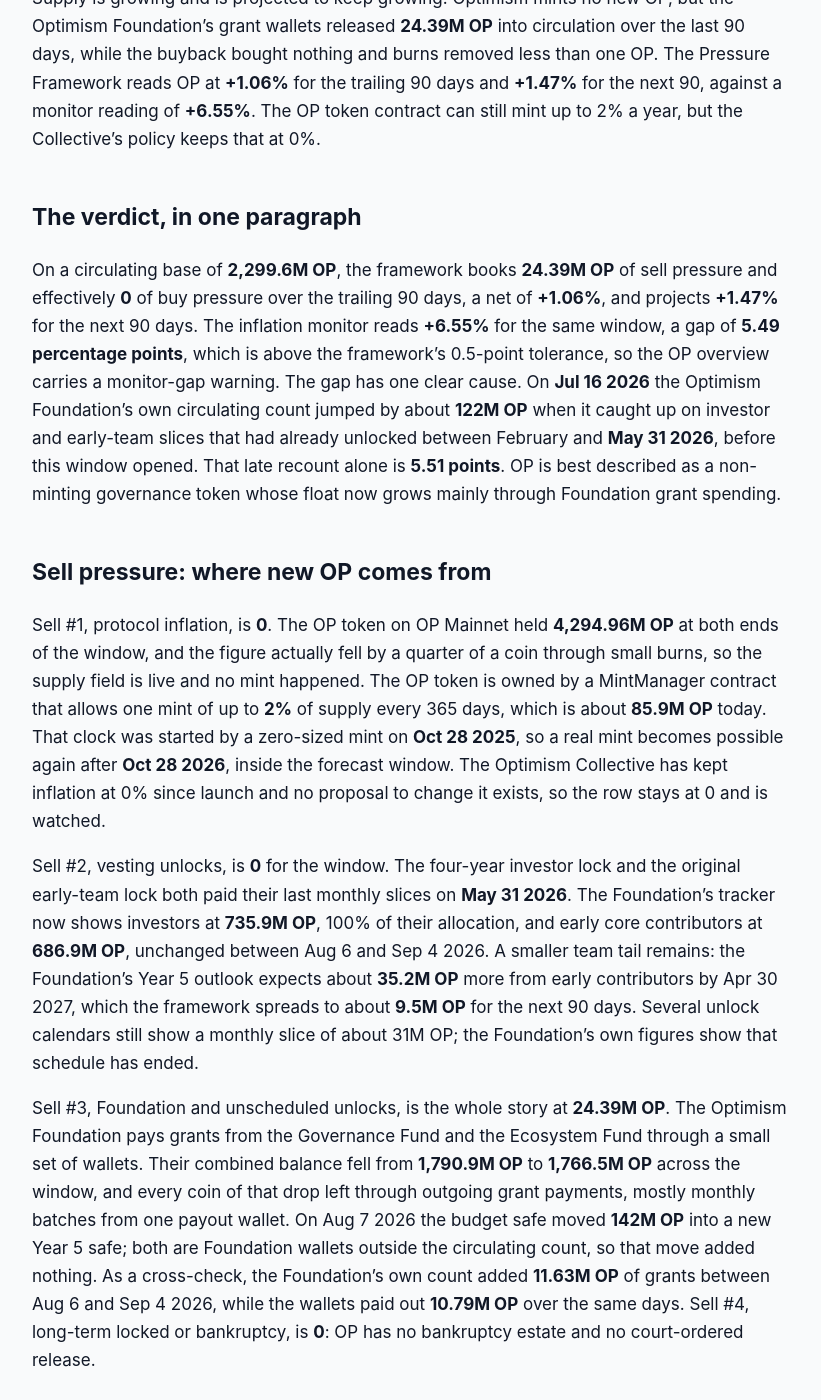
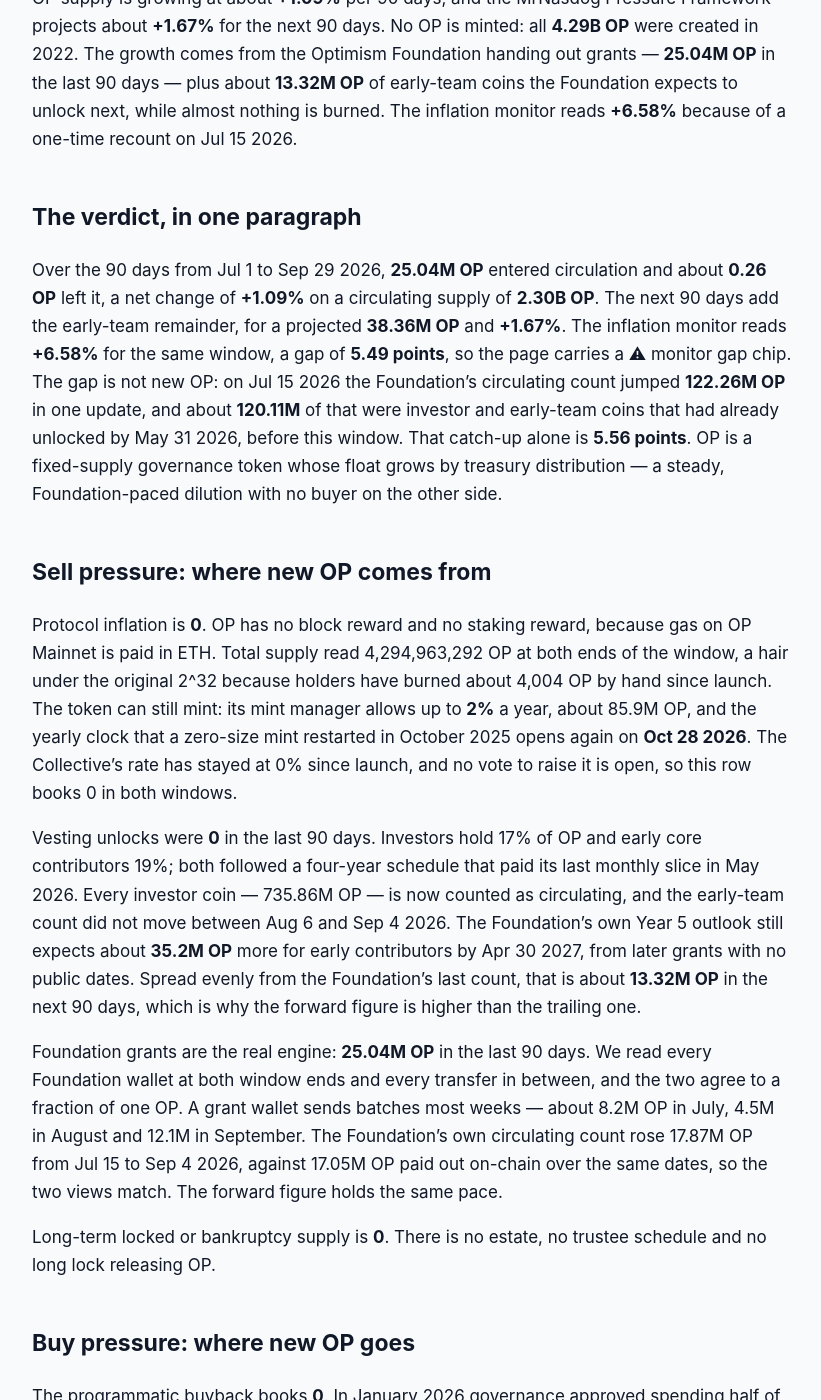
Before and after one commit to jeevansongmy-spec/mrnasdog-articles, a Jekyll site: the page built from crypto/optimism-pressure-framework.md, in a window 1280 px wide and 1400 px high, scrolled down 258 px. Shown: the whole window, without its empty margins (228-1049 px from the left). Built offline with Jekyll 4.4.1, drawn with Linux system fonts in a browser that asks for light colours; some of the changed text lies outside the part shown.

Commit message:
publish: crypto/optimism-pressure-framework

```diff
--- a/crypto/optimism-pressure-framework.md
+++ b/crypto/optimism-pressure-framework.md
@@ -1,6 +1,6 @@
 ---
 title:         "OP Inflation Analysis · September 2026 · Supply growing · projected to keep growing"
-description:   "OP supply grows 1.06% over 90 days as Foundation grants release 24.4M tokens while nothing is minted. See the full Pressure Framework ledger and risks."
+description:   "OP supply is growing: no OP is minted, but Foundation grants put 25.04M OP on the market in 90 days, +1.09% net, about +1.67% next as early-team coins unlock."
 canonical_url: "https://mrnasdog.com/research/optimism/inflation"
 tags:          ["crypto", "op", "optimism", "layer2"]
 published:     true
@@ -10,44 +10,46 @@ Originally published at [OP Inflation Analysis · September 2026 · Supply growi
 
 # OP Inflation Analysis · September 2026 · Supply growing · projected to keep growing
 
-Supply is growing and is projected to keep growing. Optimism mints no new OP, but the Optimism Foundation's grant wallets released **24.39M OP** into circulation over the last 90 days, while the buyback bought nothing and burns removed less than one OP. The Pressure Framework reads OP at **+1.06%** for the trailing 90 days and **+1.47%** for the next 90, against a monitor reading of **+6.55%**. The OP token contract can still mint up to 2% a year, but the Collective's policy keeps that at 0%.
+OP supply is growing at about **+1.09%** per 90 days, and the MrNasdog Pressure Framework projects about **+1.67%** for the next 90 days. No OP is minted: all **4.29B OP** were created in 2022. The growth comes from the Optimism Foundation handing out grants — **25.04M OP** in the last 90 days — plus about **13.32M OP** of early-team coins the Foundation expects to unlock next, while almost nothing is burned. The inflation monitor reads **+6.58%** because of a one-time recount on Jul 15 2026.
 
 ## The verdict, in one paragraph
 
-On a circulating base of **2,299.6M OP**, the framework books **24.39M OP** of sell pressure and effectively **0** of buy pressure over the trailing 90 days, a net of **+1.06%**, and projects **+1.47%** for the next 90 days. The inflation monitor reads **+6.55%** for the same window, a gap of **5.49 percentage points**, which is above the framework's 0.5-point tolerance, so the OP overview carries a monitor-gap warning. The gap has one clear cause. On **Jul 16 2026** the Optimism Foundation's own circulating count jumped by about **122M OP** when it caught up on investor and early-team slices that had already unlocked between February and **May 31 2026**, before this window opened. That late recount alone is **5.51 points**. OP is best described as a non-minting governance token whose float now grows mainly through Foundation grant spending.
+Over the 90 days from Jul 1 to Sep 29 2026, **25.04M OP** entered circulation and about **0.26 OP** left it, a net change of **+1.09%** on a circulating supply of **2.30B OP**. The next 90 days add the early-team remainder, for a projected **38.36M OP** and **+1.67%**. The inflation monitor reads **+6.58%** for the same window, a gap of **5.49 points**, so the page carries a ⚠ monitor gap chip. The gap is not new OP: on Jul 15 2026 the Foundation's circulating count jumped **122.26M OP** in one update, and about **120.11M** of that were investor and early-team coins that had already unlocked by May 31 2026, before this window. That catch-up alone is **5.56 points**. OP is a fixed-supply governance token whose float grows by treasury distribution — a steady, Foundation-paced dilution with no buyer on the other side.
 
 ## Sell pressure: where new OP comes from
 
-Sell #1, protocol inflation, is **0**. The OP token on OP Mainnet held **4,294.96M OP** at both ends of the window, and the figure actually fell by a quarter of a coin through small burns, so the supply field is live and no mint happened. The OP token is owned by a MintManager contract that allows one mint of up to **2%** of supply every 365 days, which is about **85.9M OP** today. That clock was started by a zero-sized mint on **Oct 28 2025**, so a real mint becomes possible again after **Oct 28 2026**, inside the forecast window. The Optimism Collective has kept inflation at 0% since launch and no proposal to change it exists, so the row stays at 0 and is watched.
+Protocol inflation is **0**. OP has no block reward and no staking reward, because gas on OP Mainnet is paid in ETH. Total supply read 4,294,963,292 OP at both ends of the window, a hair under the original 2^32 because holders have burned about 4,004 OP by hand since launch. The token can still mint: its mint manager allows up to **2%** a year, about 85.9M OP, and the yearly clock that a zero-size mint restarted in October 2025 opens again on **Oct 28 2026**. The Collective's rate has stayed at 0% since launch, and no vote to raise it is open, so this row books 0 in both windows.
 
-Sell #2, vesting unlocks, is **0** for the window. The four-year investor lock and the original early-team lock both paid their last monthly slices on **May 31 2026**. The Foundation's tracker now shows investors at **735.9M OP**, 100% of their allocation, and early core contributors at **686.9M OP**, unchanged between Aug 6 and Sep 4 2026. A smaller team tail remains: the Foundation's Year 5 outlook expects about **35.2M OP** more from early contributors by Apr 30 2027, which the framework spreads to about **9.5M OP** for the next 90 days. Several unlock calendars still show a monthly slice of about 31M OP; the Foundation's own figures show that schedule has ended.
+Vesting unlocks were **0** in the last 90 days. Investors hold 17% of OP and early core contributors 19%; both followed a four-year schedule that paid its last monthly slice in May 2026. Every investor coin — 735.86M OP — is now counted as circulating, and the early-team count did not move between Aug 6 and Sep 4 2026. The Foundation's own Year 5 outlook still expects about **35.2M OP** more for early contributors by Apr 30 2027, from later grants with no public dates. Spread evenly from the Foundation's last count, that is about **13.32M OP** in the next 90 days, which is why the forward figure is higher than the trailing one.
 
-Sell #3, Foundation and unscheduled unlocks, is the whole story at **24.39M OP**. The Optimism Foundation pays grants from the Governance Fund and the Ecosystem Fund through a small set of wallets. Their combined balance fell from **1,790.9M OP** to **1,766.5M OP** across the window, and every coin of that drop left through outgoing grant payments, mostly monthly batches from one payout wallet. On Aug 7 2026 the budget safe moved **142M OP** into a new Year 5 safe; both are Foundation wallets outside the circulating count, so that move added nothing. As a cross-check, the Foundation's own count added **11.63M OP** of grants between Aug 6 and Sep 4 2026, while the wallets paid out **10.79M OP** over the same days. Sell #4, long-term locked or bankruptcy, is **0**: OP has no bankruptcy estate and no court-ordered release.
+Foundation grants are the real engine: **25.04M OP** in the last 90 days. We read every Foundation wallet at both window ends and every transfer in between, and the two agree to a fraction of one OP. A grant wallet sends batches most weeks — about 8.2M OP in July, 4.5M in August and 12.1M in September. The Foundation's own circulating count rose 17.87M OP from Jul 15 to Sep 4 2026, against 17.05M OP paid out on-chain over the same dates, so the two views match. The forward figure holds the same pace.
+
+Long-term locked or bankruptcy supply is **0**. There is no estate, no trustee schedule and no long lock releasing OP.
 
 ## Buy pressure: where new OP goes
 
-Buy #1, programmatic buyback, is **0**. Optimism governance approved a buyback in January 2026 that directs half of Superchain revenue into monthly OP purchases. It bought **9.45M OP** in total, and the last batch landed on **May 1 2026**. Nothing was bought in this window. Base, which had produced almost all of the revenue, announced in February 2026 that it would leave the Superchain, and Collective revenue now runs at roughly 20 ETH a month. The bought OP sits unspent in a single wallet and is still counted as circulating, so even when the buyback runs it moves OP within the float rather than removing it.
+The programmatic buyback books **0**. In January 2026 governance approved spending half of Superchain revenue on OP every month for a year, with the coins held in the Collective treasury. Three monthly buys settled between March and May 2026 — **9.45M OP** in all, for about 514 ETH — and that wallet held exactly the same balance at both ends of this window. Base, which paid most of the revenue, left the Superchain in February 2026, and no buy has been reported since the March-revenue purchase. Even when the buyback runs, the coins stay in a wallet that the circulating count already includes, so they do not shrink the float unless they are burned.
 
-Buy #2, protocol fee burn, is effectively **0**. OP has no fee burn. Both burn surfaces were read at both window ends: the supply count fell by **0.25 OP** and the dead address gained **0.01 OP**. Buy #3, Foundation buy, is **0**: no OP flowed back into the Foundation wallets from outside, and the Foundation made no market purchase. Buy #4, new long-term lock, is **0**, because OP has no staking and no new lockup launched.
+The protocol fee burn is effectively **0**: fees on OP Mainnet are paid in ETH, and holders burned only about 0.26 OP by hand in 90 days. There was no Foundation buy outside the buyback, and no new long-term lock: OP has no staking contract that takes coins out of circulation.
 
 ## Foundation and overhang
 
-The overhang on OP is large and almost all of it belongs to the Optimism Foundation. The main treasury safe holds **1,294.0M OP** and did not move once in the window; it is roughly the size of the unspent airdrop and Retro Funding reserves. The budget safe holds **318.5M OP**, the new Year 5 safe **131.4M OP**, and an older grants safe **21.4M OP**. In August 2026 governance approved moving the **546.9M OP** of unspent airdrop tokens into a new Strategic Ecosystem Fund for OP Mainnet and OP Enterprise deals. That vote released nothing by itself, but it gives a large idle pool a spending mandate. About **123.4M OP** of early-contributor tokens are still unvested and held in custody locks that cannot be read on chain. The buyback wallet, at **9.45M OP**, is tracked too. All of these balances are refreshed at every rebuild, and if any Foundation wallet falls by more than its grant payouts explain, that outflow enters Sell #3 at the next refresh.
+About **1.99B OP** — 46% of all OP — is not yet circulating, and almost all of it sits with the Optimism Foundation. The largest wallet is a reserve safe holding **1.29B OP**, which also controls the mint; it did not move this window. The main treasury holds **318.5M OP** after sending 142M OP on Aug 7 2026 into a new Foundation safe, which now holds **113.4M OP** and feeds the grant wallet. An older grants safe holds **21.4M OP** and has been idle. The buyback wallet holds **9.45M OP**. Early-team coins still to unlock total about 123.4M OP, held in custody off-chain.
 
-## How OP compares to other L2 governance tokens
+The biggest change this quarter is on paper: in August 2026 governance turned the unused **546.9M OP** user-airdrop pool into a Strategic Ecosystem Fund for partnership and enterprise deals, with no release dates and yearly reporting only. The Foundation's outlook for May 2026 to April 2027 already plans about 200M OP from the ecosystem fund and 10M from the governance fund, well above the current pace. We read these wallets on-chain at every rebuild; if any of these balances falls between refreshes, the outflow enters Sell #3 at the next refresh.
 
-OP belongs to the class of layer-2 governance tokens that launched with a fixed genesis supply and a large foundation treasury. Compared with a proof-of-work coin such as Bitcoin, OP has no block reward at all: its supply count has not grown since 2022. The mint switch exists, but it is a governance choice, capped at 2% a year and never used. On the pure issuance axis, OP is stricter than proof-of-stake chains that pay stakers with new coins every epoch.
+## How OP compares to other Layer-2 governance tokens
 
-What moves OP is spending, not minting. With the investor and early-team vests finished, the float now grows through Foundation grants, partner deals and the remaining team tail. That puts OP closer to a treasury-funded token than to a vesting-driven one: the pace depends on budget decisions, and the Foundation's Year 5 plan points to about **210M OP** from the Governance and Ecosystem funds over twelve months, about twice the pace seen on chain this quarter.
+OP belongs to the class of pre-minted Layer-2 governance tokens, alongside ARB (Arbitrum) and similar rollup tokens. None of them pays validators or burns fees in its own token — the rollup collects gas in ETH — so their supply story is entirely about unlocks and treasury spending. OP differs in two ways: its investor and team vesting is already finished, while treasury grants keep flowing, and its token contract keeps a live 2% yearly mint that governance has held at zero. That makes OP's dilution discretionary rather than scheduled: it depends on how fast the Foundation spends, not on a fixed calendar.
 
-Compared with exchange tokens that burn a share of revenue, OP's buyback holds rather than burns, and its revenue base shrank sharply after Base left. For the buy side to matter, the buyback would need to take in several million OP a month and park it outside circulation, and neither is happening today.
+Compared with Ethereum's ETH, which issues new coins to validators and burns part of every fee, OP has no issuance and no burn at all. Compared with exchange tokens or fee-sharing DeFi tokens that buy back and burn, OP's buyback holds coins in a treasury instead of destroying them, and it has paused after the revenue source shrank. The result is one-directional: supply can only grow, at the pace the treasury chooses.
 
 ## What to watch in the next 90 days
 
-First, **Oct 28 2026**: after this date the MintManager allows a mint of up to **85.9M OP**; any governance proposal to use it would move Sell #1 from 0. Second, the payout wallet and the new Year 5 safe, now at **131.4M OP**: a faster grant pace would lift Sell #3 above its current **24.39M OP** per 90 days. Third, the new Strategic Ecosystem Fund of **546.9M OP**: its first deals will show how fast it spends. Fourth, the buyback thread: a restart would add OP to a wallet that stays in circulation. Fifth, the early-team tail of about **9.5M OP**, which should show up in the Foundation's weekly tracker.
+**Oct 11 2026** — an unlock tracker lists a Seed Fund release on this date, with no published size; it would show up as a faster grant pace. **Oct 28 2026** — the yearly mint window reopens; any mint above 0% would be new supply and would enter Sell #1. The Strategic Ecosystem Fund — the first deals from the 546.9M OP pool would appear as larger outflows from the Foundation wallets. The early-team remainder of about 35.2M OP — a lump release would land in Sell #2. The buyback — a restart, and above all any decision to burn the 9.45M OP held, would be the first real buy pressure OP has had.
 
 ## Summary
 
-The MrNasdog Pressure Framework reads OP at **+1.06%** over the trailing 90 days and **+1.47%** projected forward: supply growing, projected to keep growing. Optimism mints nothing and burns almost nothing; the float grows because the Optimism Foundation pays out grants, **24.39M OP** this window, with a small early-team tail still to come. The key risk is the Foundation's treasury of more than **1,700M OP** and the 2% mint that becomes possible again after **Oct 28 2026**. The fixed supply of **4,294.96M OP** holds only as long as governance keeps inflation at 0%.
+OP is inflationary on its circulating float: **+1.09%** in the last 90 days and about **+1.67%** projected for the next 90, with no minting at all. Every new coin comes from the Optimism Foundation's treasury — grants of **25.04M OP** a quarter plus the last early-team unlocks — and nothing is burned or locked on the other side. The key risk is size: about 1.99B OP, 46% of supply, still sits in Foundation wallets, including a 546.9M OP deal fund with no dates. The ceiling is the fixed 4.29B supply, unless governance ever turns on the 2% yearly mint.
 
-MrNasdog Pressure Framework analysis of OP, Metric 1 — Inflation. Data + explanation only. Not financial advice. Updated Sep 23 2026.
+*MrNasdog Pressure Framework analysis of OP, Metric 1 — Inflation. Data + explanation only. Not financial advice. Checked Sep 29 2026.*
```
